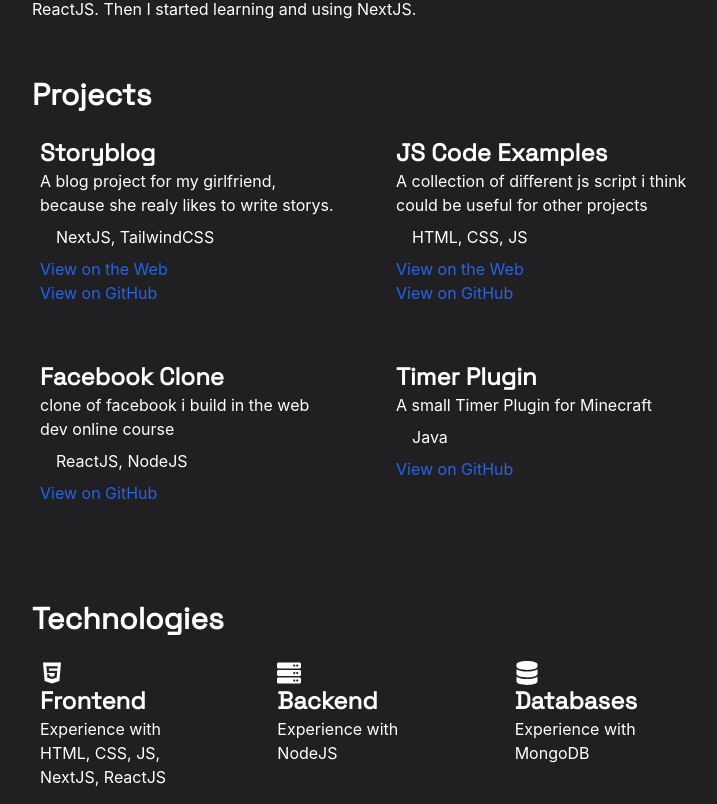
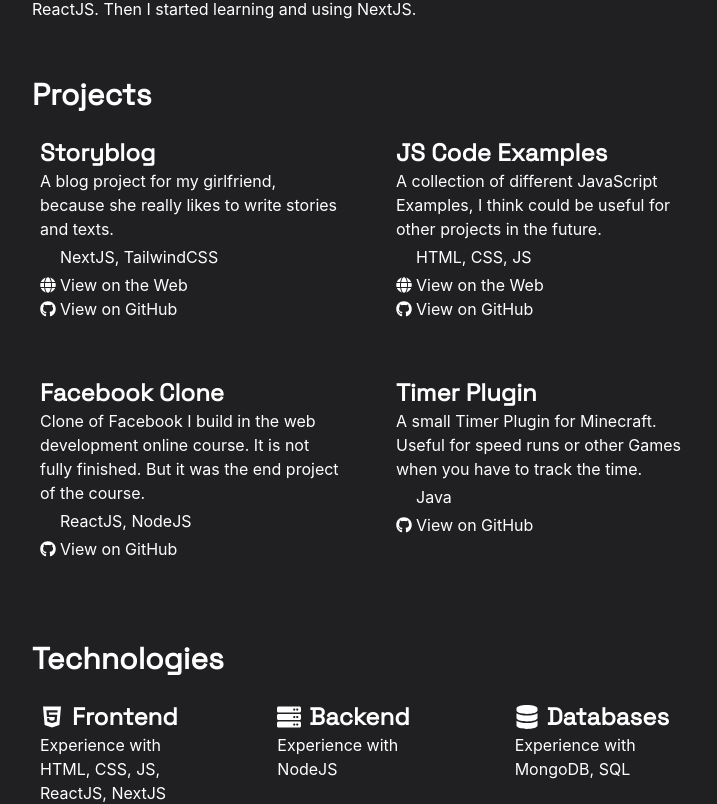
Before and after one commit to tobiaswild/tobiaswild-de, a Next.js app: page / in a window 1280 px wide. Shown: the part 577-1381 px from the top of the page, without its empty margins (272-989 px from the left). Built offline with nearby package versions, Linux system fonts and the light colour scheme.

Commit message:
Project texts, style adjustments

```diff
--- a/components/about-me.js
+++ b/components/about-me.js
@@ -1,4 +1,4 @@
-const data = [
+const bio = [
     { year: 2021, text: 'Web Development Online course ' },
     { year: 2018, text: 'School differentiation course on HTML & CSS' },
     { year: 2005, text: 'Born in Germany' },
@@ -10,7 +10,7 @@
             <h2>About Me</h2>
             <h3>Bio</h3>
             <ul className="grid-cols-1 gap-0 mt-0">
-                {data.map((card, index) => (
+                {bio.map((card, index) => (
                     <li key={index} className="">
                         <span className="font-semibold mr-4">{card.year}</span>
                         {card.text}
--- a/components/layout.js
+++ b/components/layout.js
@@ -4,9 +4,9 @@
 
 export default function Layout({ children }) {
     return (
-        <div className="w-screen min-h-screen h-full bg-skin-background text-skin-base select-text">
+        <div className="w-screen min-h-screen h-full bg-skin-background text-skin-base">
             <Nav />
-            <main className="desktop:max-w-2xl tablet:max-w-xl max-w-[90%] mx-auto pt-16">
+            <main className="desktop:w-[672px] tablet:w-[576px] max-w-[90%] mx-auto pt-16">
                 <Header />
                 <section>{children}</section>
                 <Footer />
--- a/components/projects.js
+++ b/components/projects.js
@@ -1,30 +1,31 @@
 import Link from 'next/link'
+import { FaGithub, FaGlobe } from 'react-icons/fa'
 
 const data = [
     {
         name: 'Storyblog',
-        text: 'A blog project for my girlfriend, because she realy likes to write storys.',
+        text: 'A blog project for my girlfriend, because she really likes to write stories and texts.',
         components: 'NextJS, TailwindCSS',
         link: 'https://storyblog.netlify.app/',
         github: 'storyblog',
     },
     {
         name: 'JS Code Examples',
-        text: 'A collection of different js script i think could be useful for other projects',
+        text: 'A collection of different JavaScript Examples,  I think could be useful for other projects in the future.',
         components: 'HTML, CSS, JS',
         link: 'https://tobiaswild.github.io/js-code-examples/',
         github: 'js-code-examples',
     },
     {
         name: 'Facebook Clone',
-        text: 'clone of facebook i build in the web dev online course',
+        text: 'Clone of Facebook I build in the web development online course. It is not fully finished. But it was the end project of the course.',
         components: 'ReactJS, NodeJS',
         link: '',
         github: 'facebook-klon',
     },
     {
         name: 'Timer Plugin',
-        text: 'A small Timer Plugin for Minecraft',
+        text: 'A small Timer Plugin for Minecraft. Useful for speed runs or other Games when you have to track the time.',
         components: 'Java',
         link: '',
         github: 'Timer',
@@ -35,16 +36,12 @@
     return (
         <article id="projects">
             <h2>Projects</h2>
-            <ul className="grid desktop:grid-cols-2 grid-cols-1 gap-10 mt-4 mb-8">
+            <ul className="desktop:grid-cols-2 grid-cols-1">
                 {data.map((card, index) => (
                     <li key={index}>
                         <h3>{card.name}</h3>
                         <p>{card.text}</p>
-                        <p
-                            className="px-4 my-2"
-                            title="what i used to create this project">
-                            {card.components}
-                        </p>
+                        <p className="pl-5 my-1">{card.components}</p>
                         <WebLink link={card.link} />
                         <GitHubLink github={card.github} />
                     </li>
@@ -61,7 +58,12 @@
     return (
         <p>
             <Link href={`${link}`} passHref>
-                <a target="_blank">View on the Web</a>
+                <a target="_blank" className="flex items-center">
+                    <span className="mr-1">
+                        <FaGlobe />
+                    </span>
+                    View on the Web
+                </a>
             </Link>
         </p>
     )
@@ -74,7 +76,12 @@
     return (
         <p>
             <Link href={`https://github.com/tobiaswild/${github}`} passHref>
-                <a target="_blank">View on GitHub</a>
+                <a target="_blank" className="flex items-center">
+                    <span className="mr-1">
+                        <FaGithub />
+                    </span>
+                    View on GitHub
+                </a>
             </Link>
         </p>
     )
--- a/components/technologies.js
+++ b/components/technologies.js
@@ -5,7 +5,7 @@
     {
         icon: <FaHtml5 />,
         name: 'Frontend',
-        text: 'HTML, CSS, JS, NextJS, ReactJS',
+        text: 'HTML, CSS, JS, ReactJS, NextJS',
     },
     {
         icon: <FaServer />,
@@ -15,7 +15,7 @@
     {
         icon: <FaDatabase />,
         name: 'Databases',
-        text: 'MongoDB',
+        text: 'MongoDB, SQL',
     },
     {
         icon: <GrDeploy />,
@@ -36,8 +36,10 @@
             <ul>
                 {data.map((card, index) => (
                     <li key={index}>
-                        <span className="text-2xl">{card.icon}</span>
-                        <h3>{card.name}</h3>
+                        <h3 className="flex items-center">
+                            <span className="text-2xl">{card.icon} </span>
+                            <span className="ml-2">{card.name}</span>
+                        </h3>
                         <p>Experience with</p>
                         <p>{card.text}</p>
                     </li>
--- a/styles/globals.css
+++ b/styles/globals.css
@@ -17,7 +17,7 @@
     }
     html,
     body {
-        @apply p-0 m-0 font-normal overflow-x-hidden;
+        @apply p-0 m-0 font-normal text-base overflow-x-hidden select-none;
         scroll-behavior: smooth;
     }
     a {
@@ -53,13 +53,13 @@
         @apply pt-14;
     }
     ul {
-        @apply grid desktop:grid-cols-3 tablet:grid-cols-2 grid-cols-1 gap-10 mt-4 mb-8;
+        @apply grid desktop:grid-cols-3 tablet:grid-cols-2 grid-cols-1 gap-10 my-4;
     }
     ul li {
         @apply p-2;
     }
-    ul li a {
-        @apply ml-2 tablet:ml-0 text-blue-600;
+    ul li a:hover {
+        @apply underline;
     }
     path {
         @apply stroke-white;
--- a/tailwind.config.js
+++ b/tailwind.config.js
@@ -10,6 +10,7 @@
             textColor: {
                 skin: {
                     base: 'var(--color-text)',
+                    accent: 'var(--color-accent)',
                 },
             },
             backgroundColor: {
```
